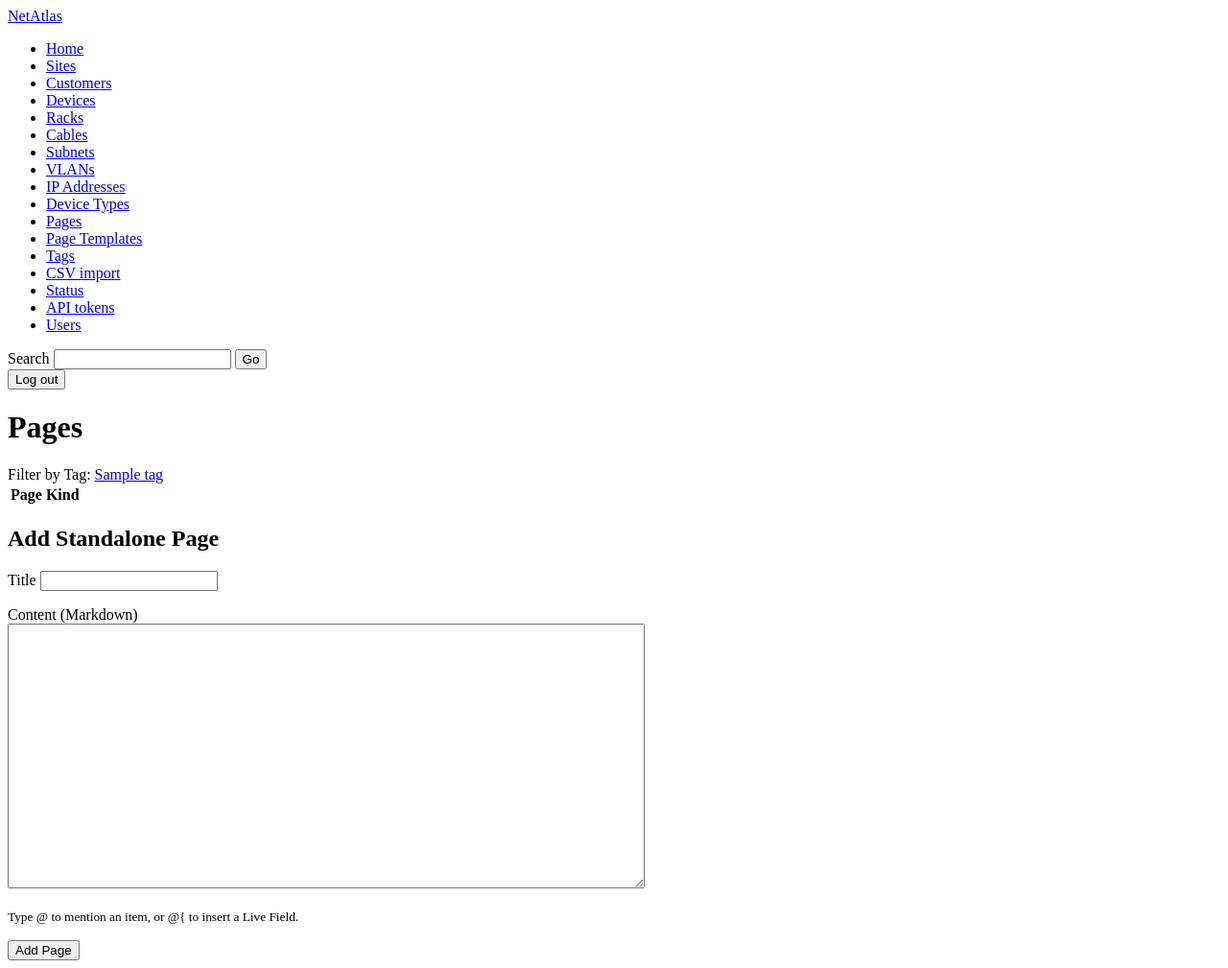
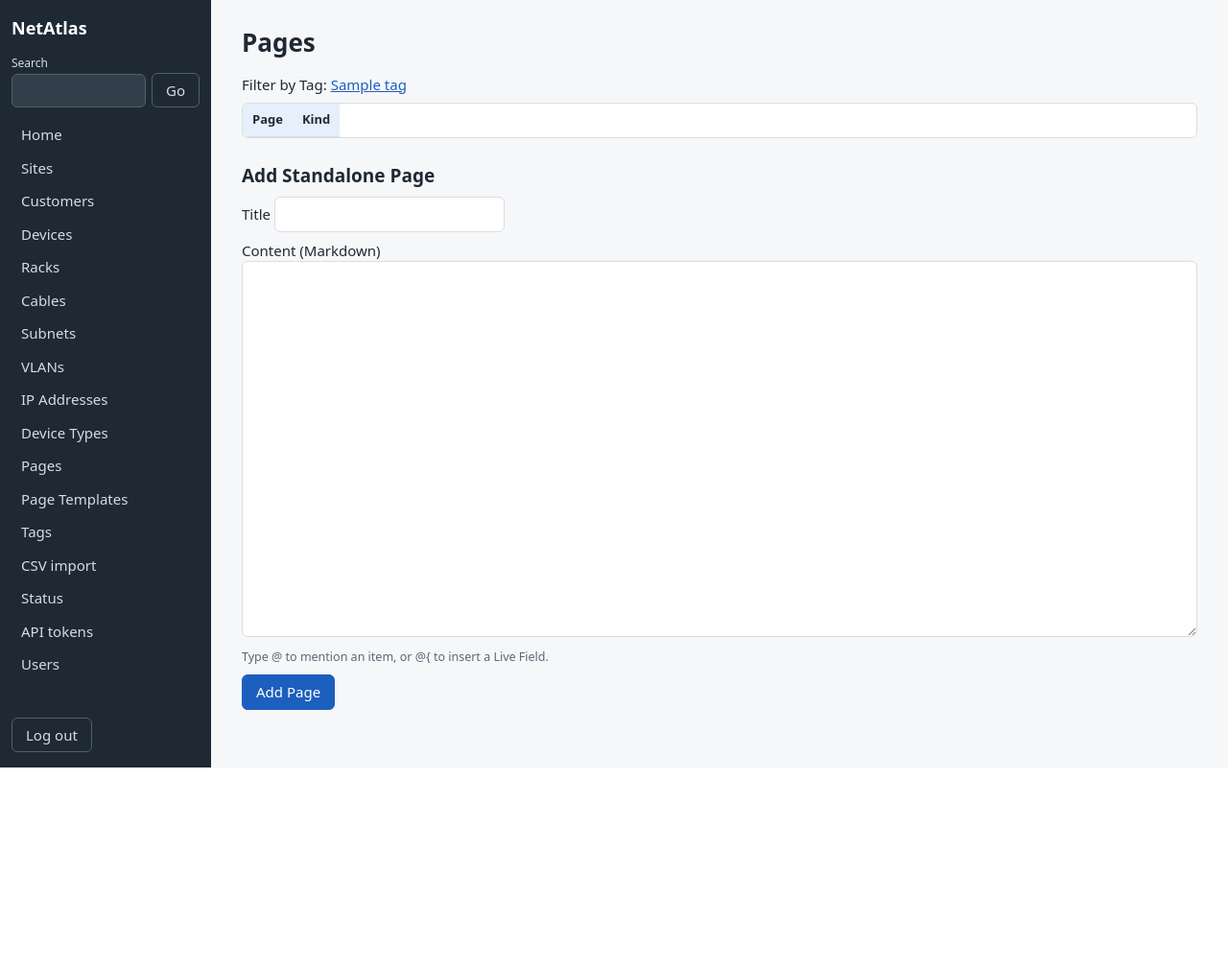
Before and after one commit to itsGubin/NetAtlas, a Django app: page /pages/ in a window 1280 px wide. Shown: the whole page at 96% size. After the commit the page ends 800 px from the top, so only its background shows below. Run offline with Django 5.2, Linux system fonts and the light colour scheme; a user stored in the database is signed in; tables that the repository leaves empty hold one stand-in row (values such as "Sample post"); data that the repository does not hold is empty; parts of the project's set-up code (start-up, migrations or seed data) failed here and were passed over; some libraries are stand-ins or nearby versions.

Commit message:
Add a basic layout
NetAtlas had no styling at all. One self-hosted stylesheet on the
existing semantic HTML adds a sidebar, readable tables and forms, a
side-by-side rack elevation, dark mode and a phone layout. It loads
nothing from outside.

Co-Authored-By: Claude Opus 5.5 <noreply@anthropic.com>

```diff
--- /dev/null
+++ b/netatlas/web/static/netatlas/app.css
@@ -0,0 +1,529 @@
+/* NetAtlas: one self-hosted stylesheet on semantic HTML. No external fonts or CDNs. */
+
+:root {
+  color-scheme: light dark;
+  --bg: #f6f7f9;
+  --surface: #ffffff;
+  --sidebar: #1f2933;
+  --sidebar-text: #d5dce4;
+  --sidebar-hover: #323f4b;
+  --text: #1f2933;
+  --muted: #5b6875;
+  --border: #d9dee4;
+  --accent: #1d5fbf;
+  --accent-hover: #174c99;
+  --accent-text: #ffffff;
+  --accent-soft: #e6effb;
+  --danger: #a32020;
+  --danger-soft: #fdecec;
+  --radius: 6px;
+}
+
+@media (prefers-color-scheme: dark) {
+  :root {
+    --bg: #14191f;
+    --surface: #1d242c;
+    --sidebar: #0f1317;
+    --sidebar-text: #c8d1da;
+    --sidebar-hover: #252e38;
+    --text: #e4e9ee;
+    --muted: #9aa7b4;
+    --border: #36414d;
+    --accent: #79aef5;
+    --accent-hover: #a3c8f8;
+    --accent-text: #10161d;
+    --accent-soft: #1f3250;
+    --danger: #ff9c9c;
+    --danger-soft: #3d2020;
+  }
+}
+
+*,
+*::before,
+*::after {
+  box-sizing: border-box;
+}
+
+html {
+  -webkit-text-size-adjust: 100%;
+}
+
+body {
+  margin: 0;
+  min-height: 100vh;
+  background: var(--bg);
+  color: var(--text);
+  font-family: system-ui, -apple-system, "Segoe UI", Roboto, "Helvetica Neue", Arial, sans-serif;
+  font-size: 15px;
+  line-height: 1.5;
+}
+
+/* Shell: a sidebar once logged in, a centred card on the login page. */
+body > header {
+  background: var(--sidebar);
+  color: var(--sidebar-text);
+  padding: 12px 16px;
+}
+
+body > header > a {
+  color: #ffffff;
+  font-size: 18px;
+  font-weight: 700;
+  text-decoration: none;
+}
+
+body > header nav ul {
+  display: flex;
+  gap: 2px;
+  margin: 10px -16px;
+  padding: 0 16px 4px;
+  overflow-x: auto;
+  list-style: none;
+}
+
+body > header nav a {
+  display: block;
+  padding: 5px 10px;
+  border-radius: var(--radius);
+  color: var(--sidebar-text);
+  text-decoration: none;
+  white-space: nowrap;
+}
+
+body > header nav a:hover {
+  background: var(--sidebar-hover);
+  color: #ffffff;
+}
+
+body > header form {
+  display: flex;
+  align-items: center;
+  gap: 6px;
+  margin-top: 8px;
+}
+
+body > header form label {
+  display: flex;
+  flex: 1;
+  align-items: center;
+  gap: 8px;
+  min-width: 0;
+}
+
+body > header input {
+  flex: 1;
+  width: 100%;
+  min-width: 0;
+  border-color: #52606d;
+  background: var(--sidebar-hover);
+  color: #ffffff;
+}
+
+body > header button {
+  border-color: #52606d;
+  background: transparent;
+  color: var(--sidebar-text);
+}
+
+body > header button:hover {
+  background: var(--sidebar-hover);
+  color: #ffffff;
+}
+
+main {
+  width: 100%;
+  max-width: 1120px;
+  min-width: 0;
+  margin: 0 auto;
+  padding: 16px;
+}
+
+/* The login page: one narrow column in the middle. */
+body:not(:has(> header nav)) main {
+  max-width: 380px;
+  margin-top: 8vh;
+}
+
+body:not(:has(> header nav)) main input:not([type="hidden"]) {
+  display: block;
+  width: 100%;
+  margin-top: 2px;
+}
+
+body:not(:has(> header nav)) main button {
+  width: 100%;
+}
+
+@media (min-width: 900px) {
+  body:has(> header nav) {
+    display: grid;
+    grid-template-columns: 220px minmax(0, 1fr);
+  }
+
+  body:has(> header nav) > header {
+    position: sticky;
+    top: 0;
+    display: flex;
+    flex-direction: column;
+    height: 100vh;
+    padding: 16px 12px;
+    overflow-y: auto;
+  }
+
+  body:has(> header nav) > header nav {
+    order: 2;
+    flex: 1;
+  }
+
+  body:has(> header nav) > header nav ul {
+    flex-direction: column;
+    margin: 12px 0;
+    padding: 0;
+    overflow: visible;
+  }
+
+  body:has(> header nav) > header form[role="search"] {
+    order: 1;
+    margin-top: 14px;
+  }
+
+  body:has(> header nav) > header form[role="search"] {
+    align-items: flex-end;
+  }
+
+  body:has(> header nav) > header form[role="search"] label {
+    flex-direction: column;
+    align-items: stretch;
+    gap: 2px;
+    font-size: 12px;
+  }
+
+  body:has(> header nav) > header form[role="search"] input {
+    flex: none;
+    font-size: 14px;
+  }
+
+  body:has(> header nav) > header form:not([role="search"]) {
+    order: 3;
+  }
+
+  main {
+    padding: 28px 32px;
+  }
+}
+
+/* Text */
+h1,
+h2,
+h3 {
+  line-height: 1.25;
+  overflow-wrap: anywhere;
+}
+
+h1 {
+  margin: 0 0 16px;
+  font-size: 26px;
+}
+
+h2 {
+  margin: 28px 0 10px;
+  font-size: 19px;
+}
+
+h3 {
+  margin: 20px 0 8px;
+  font-size: 16px;
+}
+
+p {
+  margin: 8px 0;
+}
+
+small {
+  color: var(--muted);
+}
+
+a {
+  color: var(--accent);
+}
+
+a:hover {
+  color: var(--accent-hover);
+}
+
+:focus-visible {
+  outline: 2px solid var(--accent);
+  outline-offset: 1px;
+}
+
+code,
+pre {
+  border-radius: 4px;
+  background: var(--accent-soft);
+  font-family: ui-monospace, SFMono-Regular, Menlo, Consolas, monospace;
+  font-size: 13px;
+}
+
+code {
+  padding: 1px 4px;
+  overflow-wrap: anywhere;
+}
+
+pre {
+  padding: 10px;
+  overflow-x: auto;
+}
+
+pre code {
+  padding: 0;
+  background: none;
+}
+
+dl {
+  display: grid;
+  grid-template-columns: max-content minmax(0, 1fr);
+  gap: 4px 16px;
+}
+
+dt {
+  color: var(--muted);
+}
+
+dd {
+  margin: 0;
+  overflow-wrap: anywhere;
+}
+
+/* Tables scroll on their own, so a wide one never widens the page. */
+table {
+  display: block;
+  max-width: 100%;
+  margin: 8px 0 16px;
+  overflow-x: auto;
+  border: 1px solid var(--border);
+  border-radius: var(--radius);
+  border-spacing: 0;
+  background: var(--surface);
+}
+
+caption {
+  padding: 8px 10px;
+  font-weight: 600;
+  text-align: left;
+}
+
+th,
+td {
+  padding: 7px 10px;
+  border-bottom: 1px solid var(--border);
+  text-align: left;
+  vertical-align: top;
+}
+
+thead th {
+  background: var(--accent-soft);
+  font-size: 13px;
+  font-weight: 600;
+  white-space: nowrap;
+}
+
+tbody tr:last-child > * {
+  border-bottom: 0;
+}
+
+/* The name column stays readable, and the table scrolls instead. */
+tbody td:first-child {
+  min-width: 150px;
+}
+
+/* Rack elevation: the two faces side by side, each Device one block. */
+table[data-face] {
+  display: inline-table;
+  width: min(100%, 320px);
+  margin-right: 12px;
+  vertical-align: top;
+}
+
+table[data-face] tbody th {
+  width: 48px;
+  color: var(--muted);
+  font-weight: 400;
+  text-align: right;
+}
+
+table[data-face] td {
+  width: 240px;
+}
+
+table[data-face] td[rowspan] {
+  border-left: 3px solid var(--accent);
+  background: var(--accent-soft);
+  font-weight: 600;
+}
+
+/* Forms */
+input,
+select,
+textarea,
+button {
+  max-width: 100%;
+  font: inherit;
+}
+
+input,
+select,
+textarea {
+  padding: 6px 8px;
+  border: 1px solid var(--border);
+  border-radius: var(--radius);
+  background: var(--surface);
+  color: var(--text);
+}
+
+textarea {
+  display: block;
+  width: 100%;
+  font-family: ui-monospace, SFMono-Regular, Menlo, Consolas, monospace;
+  font-size: 14px;
+}
+
+input[type="file"] {
+  padding: 4px;
+}
+
+button {
+  padding: 6px 14px;
+  border: 1px solid var(--accent);
+  border-radius: var(--radius);
+  background: var(--accent);
+  color: var(--accent-text);
+  cursor: pointer;
+}
+
+button:hover {
+  border-color: var(--accent-hover);
+  background: var(--accent-hover);
+}
+
+main form {
+  margin: 8px 0;
+}
+
+main li > form {
+  display: inline-block;
+  margin: 0 0 0 6px;
+}
+
+main li > form button {
+  padding: 1px 8px;
+  border-color: var(--border);
+  background: transparent;
+  color: var(--muted);
+  font-size: 13px;
+}
+
+/* Page content */
+article {
+  margin: 10px 0;
+  padding: 14px 18px;
+  overflow-wrap: anywhere;
+  border: 1px solid var(--border);
+  border-radius: var(--radius);
+  background: var(--surface);
+}
+
+article:empty {
+  min-height: 48px;
+}
+
+article > :first-child {
+  margin-top: 0;
+}
+
+article > :last-child {
+  margin-bottom: 0;
+}
+
+article img {
+  max-width: 100%;
+  height: auto;
+}
+
+.live-field {
+  padding: 0 4px;
+  border-radius: 4px;
+  background: var(--accent-soft);
+}
+
+mark {
+  padding: 0 4px;
+  border-radius: 4px;
+  background: var(--danger-soft);
+  color: var(--danger);
+}
+
+/* Messages */
+[role="alert"] {
+  margin: 10px 0;
+  padding: 10px 14px;
+  border: 1px solid var(--danger);
+  border-radius: var(--radius);
+  background: var(--danger-soft);
+  color: var(--danger);
+}
+
+ul[role="alert"] {
+  padding-left: 30px;
+}
+
+[role="alert"] h2 {
+  margin-top: 0;
+}
+
+[role="status"] {
+  color: var(--muted);
+}
+
+/* The `@` picker */
+#mention-options {
+  max-height: 240px;
+  margin: 4px 0;
+  padding: 4px;
+  overflow-y: auto;
+  border: 1px solid var(--border);
+  border-radius: var(--radius);
+  background: var(--surface);
+  list-style: none;
+}
+
+#mention-options [role="option"] {
+  padding: 4px 8px;
+  border-radius: 4px;
+  cursor: pointer;
+}
+
+#mention-options [role="option"][aria-selected="true"] {
+  background: var(--accent);
+  color: var(--accent-text);
+}
+
+/* Tag filter and History */
+main nav a[aria-current] {
+  font-weight: 700;
+}
+
+section[data-history-action] {
+  margin: 10px 0;
+}
+
+section[data-history-action] h2 {
+  margin: 12px 0 4px;
+  color: var(--muted);
+  font-size: 13px;
+  font-weight: 600;
+}
+
+section[data-history-action] td {
+  max-width: 420px;
+  overflow-wrap: anywhere;
+}
--- a/netatlas/web/templates/netatlas/base.html
+++ b/netatlas/web/templates/netatlas/base.html
@@ -4,6 +4,7 @@
   <meta charset="utf-8">
   <meta name="viewport" content="width=device-width, initial-scale=1">
   <title>{% block title %}NetAtlas{% endblock %}</title>
+  <link rel="stylesheet" href="{% static 'netatlas/app.css' %}">
   <script src="{% static 'netatlas/vendor/htmx.min.js' %}" defer></script>
 </head>
 <body hx-headers='{"X-CSRFToken": "{{ csrf_token }}"}'>
```
Also changed, not shown: tests/test_web_style.py (added, +16 -0 lines).
